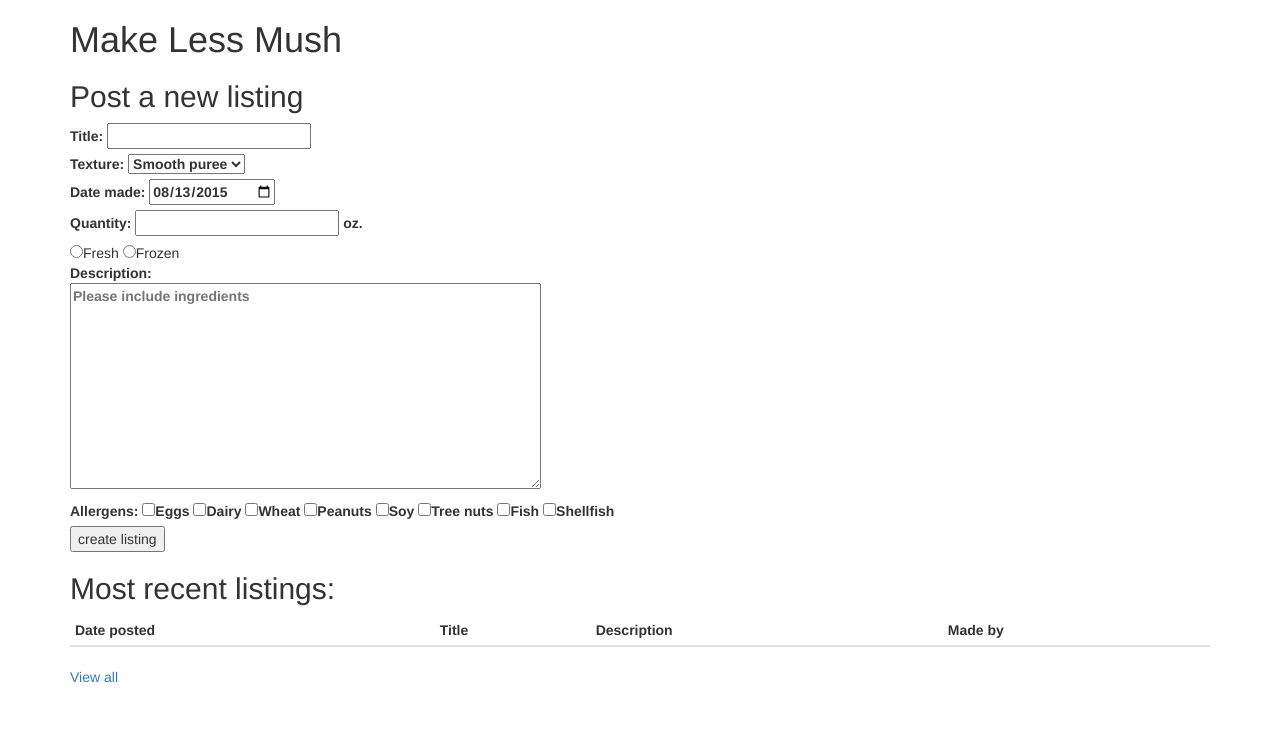
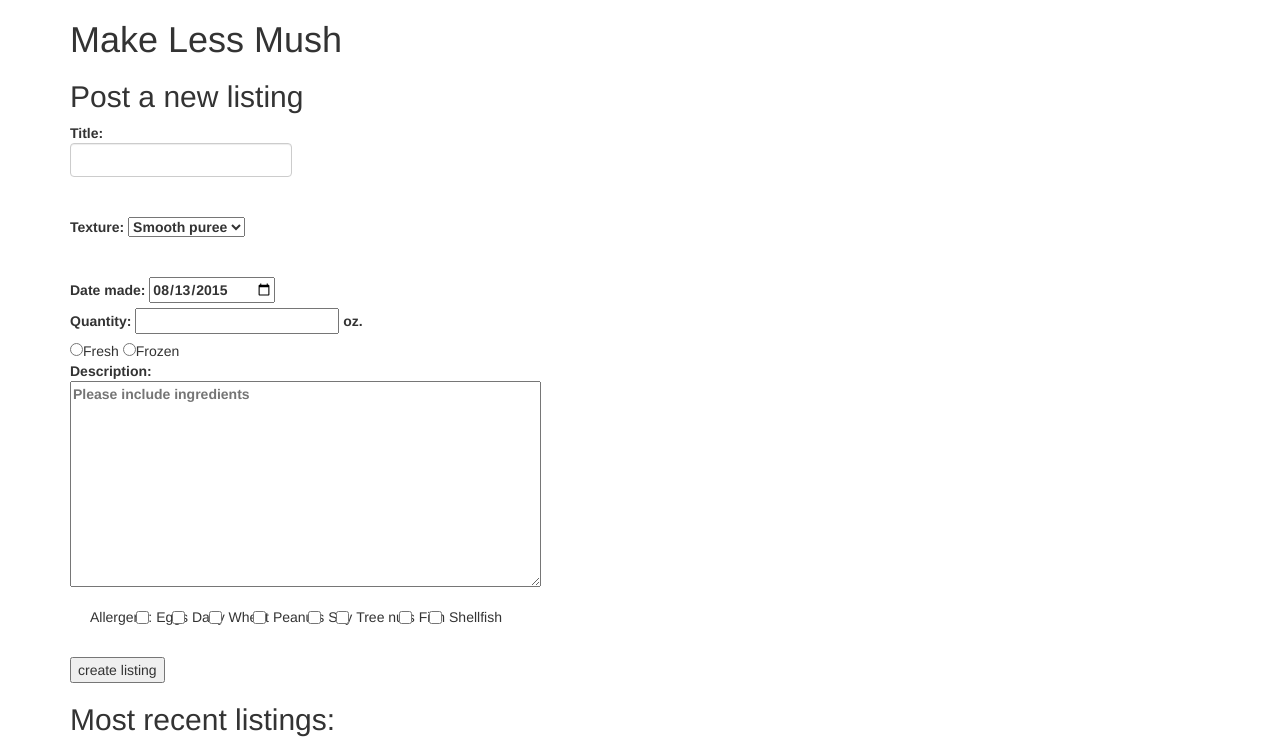
Before and after one commit to akvanhar/HB-FinalProject, a Flask app: page / in a window 1280 px wide. Shown: the part 52-798 px from the top of the page. Before the commit the page ends 735 px from the top, so only its background shows below. Run offline with Flask 2, Linux system fonts and the light colour scheme; the visitor is signed in with stand-in values (Sample User, id 1); data comes from the database, SQL or seed files in the repository; data that the repository does not hold is empty; some libraries are stand-ins or nearby versions.

Commit message:
trying to bootstrap homepage form

```diff
--- a/templates/index.html
+++ b/templates/index.html
@@ -13,17 +13,21 @@
 
 <h2>Post a new listing</h2>
 	<form action='/postlisting' method='post'>
+		<div class="form-group">
 			<label>Title:
-			<input type='text' name='title'>
+				<input class="form-control" type='text' name='title'>
 			</label>
+		</div>
 			<br>
+		<div class="form-group">
 			<label>Texture:
 				<select name='texture'>
-				<option value='smooth_puree'>Smooth puree
-				<option value='lumpy_puree'>Lumpy puree
-				<option value='diced'>Diced
+					<option class="form-control" value='smooth_puree'>Smooth puree
+					<option class="form-control" value='lumpy_puree'>Lumpy puree
+					<option class="form-control" value='diced'>Diced
 				</select>
 			</label>
+		</div>
 			<br>
 			<label>Date made:
 				<input type='date' name='datemade' value='{{ current_date }}'>
@@ -40,6 +44,7 @@
 				<textarea name='description' rows='10' cols='50' placeholder='Please include ingredients'></textarea>
 			</label>
 			<br>
+			<div class="checkbox">
 			<label>Allergens:
 				<input type='checkbox' name='allergens' value='eggs'>Eggs
 				<input type='checkbox' name='allergens' value='dairy'>Dairy
@@ -50,6 +55,7 @@
 				<input type='checkbox' name='allergens' value='fish'>Fish
 				<input type='checkbox' name='allergens' value='shellfish'>Shellfish
 			</label>
+			</div>
 			<br>
 			<input type='submit' value='create listing'>
 	</form>
```
Lines whose indentation alone changed are shown as unchanged.
